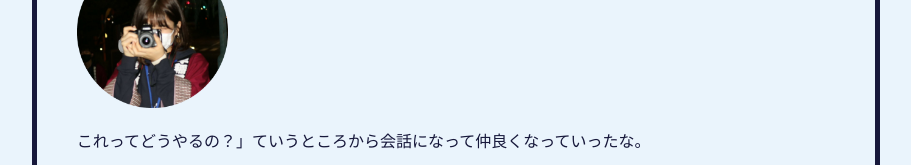
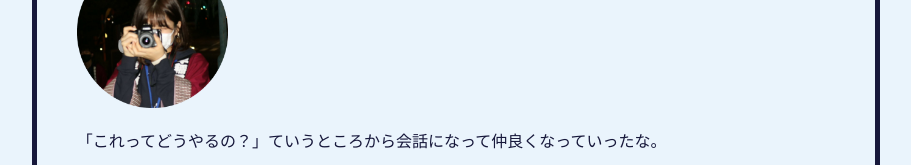
Before and after one commit to wasedasai2021shinkan/article7, a plain HTML site: page index.html in a window 1280 px wide. Shown: the part 10660-10825 px from the top of the page, without its empty margins (184-1095 px from the left). Drawn offline with Linux system fonts and the light colour scheme.

Commit message:
Update index.html

```diff
--- a/index.html
+++ b/index.html
@@ -410,7 +410,7 @@ padding: 0;
               <p>すごい仲良しだよ。
                 </p>
   <img src="hama.png" alt="" width="20%" height="20%">
-              <p>これってどうやるの？」ていうところから会話になって仲良くなっていったな。
+              <p>「これってどうやるの？」ていうところから会話になって仲良くなっていったな。
                 </p>
   <img src="miki.png" alt="" width="20%" height="20%">
               <p>タスクの時と遊びの時のみんなの雰囲気が結構違うよね。
```
